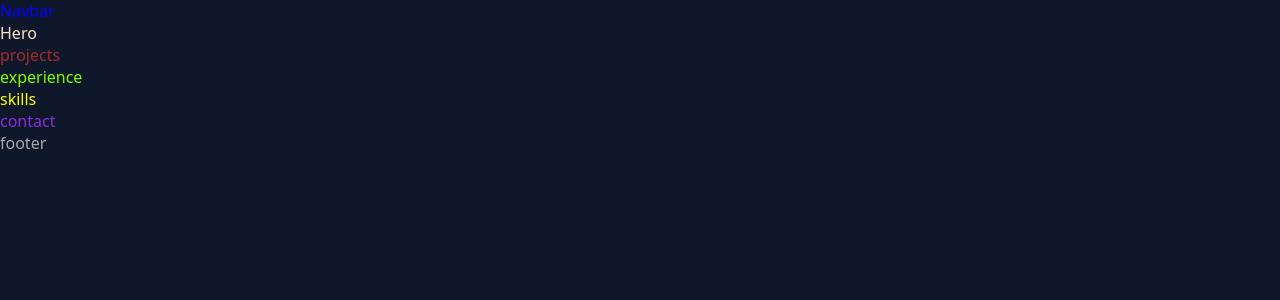
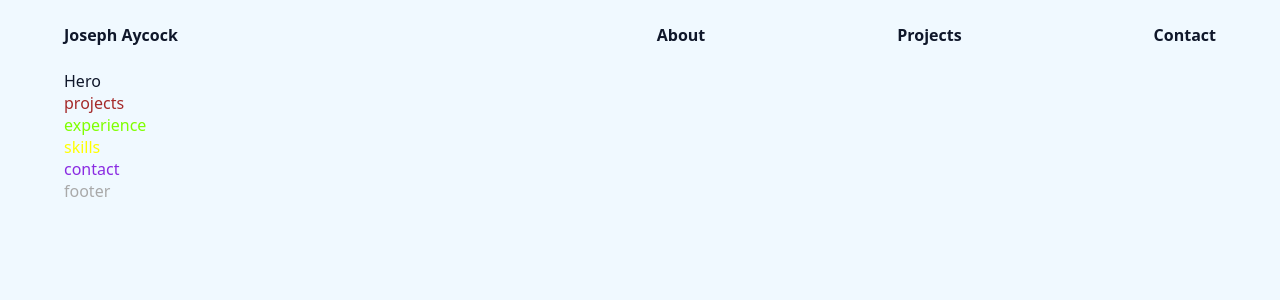
Before and after one commit to josephaycock/Personal-Portfolio, a React (Vite) app: page / in a window 1280 px wide. Shown: the top 300 px of the page. Built offline with nearby package versions, Linux system fonts and the light colour scheme.

Commit message:
Basic Navbar changes and added container for in index

```diff
--- a/src/App.tsx
+++ b/src/App.tsx
@@ -8,7 +8,7 @@ import Skills from "./sections/Skills/Skills"
 
 function App() {
   return (
-    <>
+    <div className="container">
       <Navbar />
 
       <main>
@@ -20,7 +20,7 @@ function App() {
       </main>
 
       <Footer />
-    </>
+    </div>
   )
 }
 
--- a/src/components/Navbar/Navbar.css
+++ b/src/components/Navbar/Navbar.css
@@ -1,3 +1,29 @@
-.nav{
-    color: blue;
+.navbar{
+    display: flex;
+    justify-content: space-between;
+    align-items: center;
+    padding: 1.5rem 0;
 }
+
+.navbar .navbar-left {
+    font-weight: bolder;
+}
+
+.navbar .navbar-right {
+}
+
+.navbar .nav-links {
+    display: flex;
+    list-style-type: none;
+    gap: 12rem;
+}
+
+.navbar a {
+    text-decoration: none;
+    font-weight: bold;
+    color: #0F172A;
+}
+
+.navbar a:hover {
+    color: #0EA5E9;
+}
--- a/src/components/Navbar/Navbar.tsx
+++ b/src/components/Navbar/Navbar.tsx
@@ -2,8 +2,23 @@ import "./Navbar.css"
 
 function Navbar() {
   return (
-    <nav className="nav">
-      Navbar
+    <nav className="navbar">
+      <div className="navbar-left">
+        <a href="/home">Joseph Aycock</a>
+      </div>
+      <div className="navbar-right">
+        <ul className="nav-links">
+          <li>
+            <a href="/about">About</a>
+          </li>
+          <li>
+            <a href="/projects">Projects</a>
+          </li>
+          <li>
+            <a href="/contact">Contact</a>
+          </li>
+        </ul>
+      </div>
     </nav>
   )
 }
--- a/src/sections/Hero/Hero.css
+++ b/src/sections/Hero/Hero.css
@@ -1,3 +1,2 @@
 .hero {
-    color: bisque;
 }
--- a/src/styles/index.css
+++ b/src/styles/index.css
@@ -6,6 +6,12 @@
 
 body {
   font-family: system-ui, -apple-system, BlinkMacSystemFont, sans-serif;
-  background-color: #0f172a;
-  color: white;
+  background-color: #F0F9FF;
+  color: #0F172A;
 }
+
+.container {
+  max-width: 1200px;
+  margin: 0 auto;
+  padding: 0 24px;
+}
```
